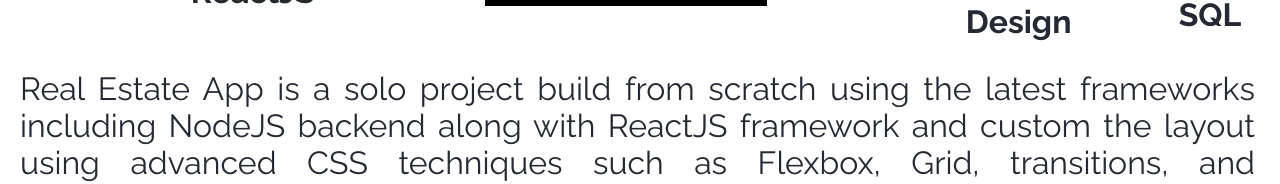
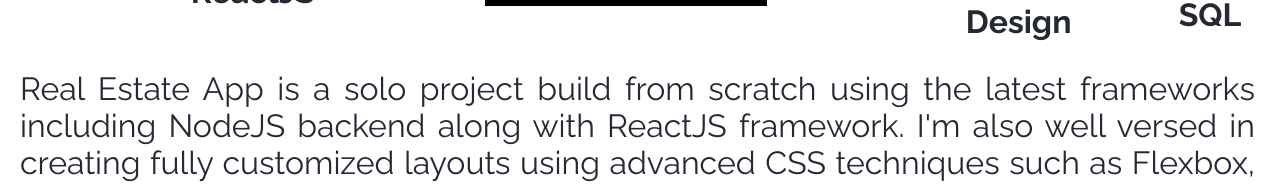
Before and after one commit to theweicode/portfolio, a React (Create React App) app: page / in a window 1280 px wide. Shown: the part 5187-5371 px from the top of the page. Built offline with nearby package versions, Linux system fonts and the light colour scheme.

Commit message:
fixing typo on about me page

```diff
--- a/src/App.js
+++ b/src/App.js
@@ -149,9 +149,10 @@ class App extends Component {
             <div className="realDesc">
               Real Estate App is a solo project build from scratch using the
               latest frameworks including NodeJS backend along with ReactJS
-              framework and custom the layout using advanced CSS techniques such
-              as Flexbox, Grid, transitions, and animations.The backend is
-              hosted by Google's Cloud Database - Firebase.
+              framework. I'm also well versed in creating fully customized
+              layouts using advanced CSS techniques such as Flexbox, Grid,
+              transitions, keyframes, and animations. I also utilize Google's
+              Cloud Database - Firebase to store data asynchronously.
             </div>
             <a
               className="live-btn"
```
